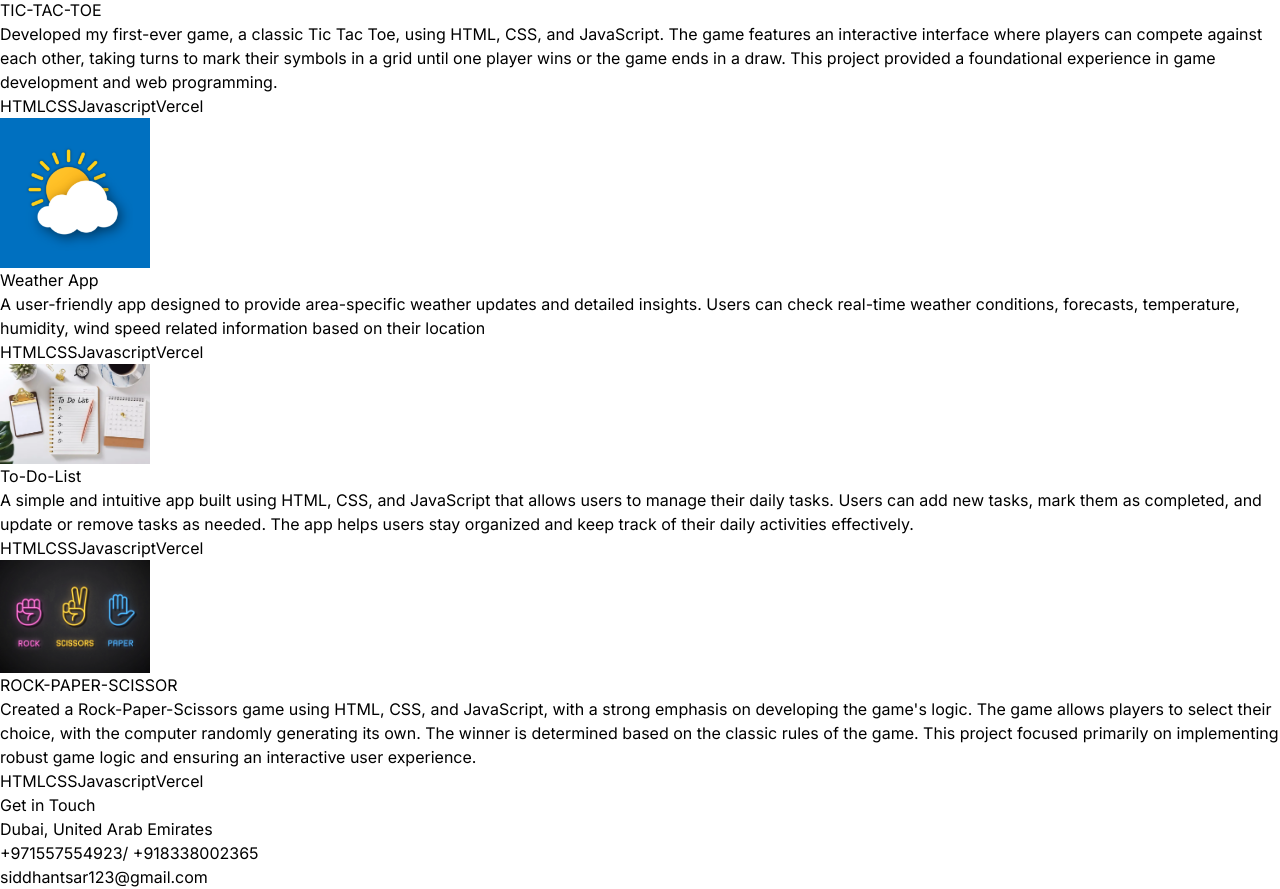
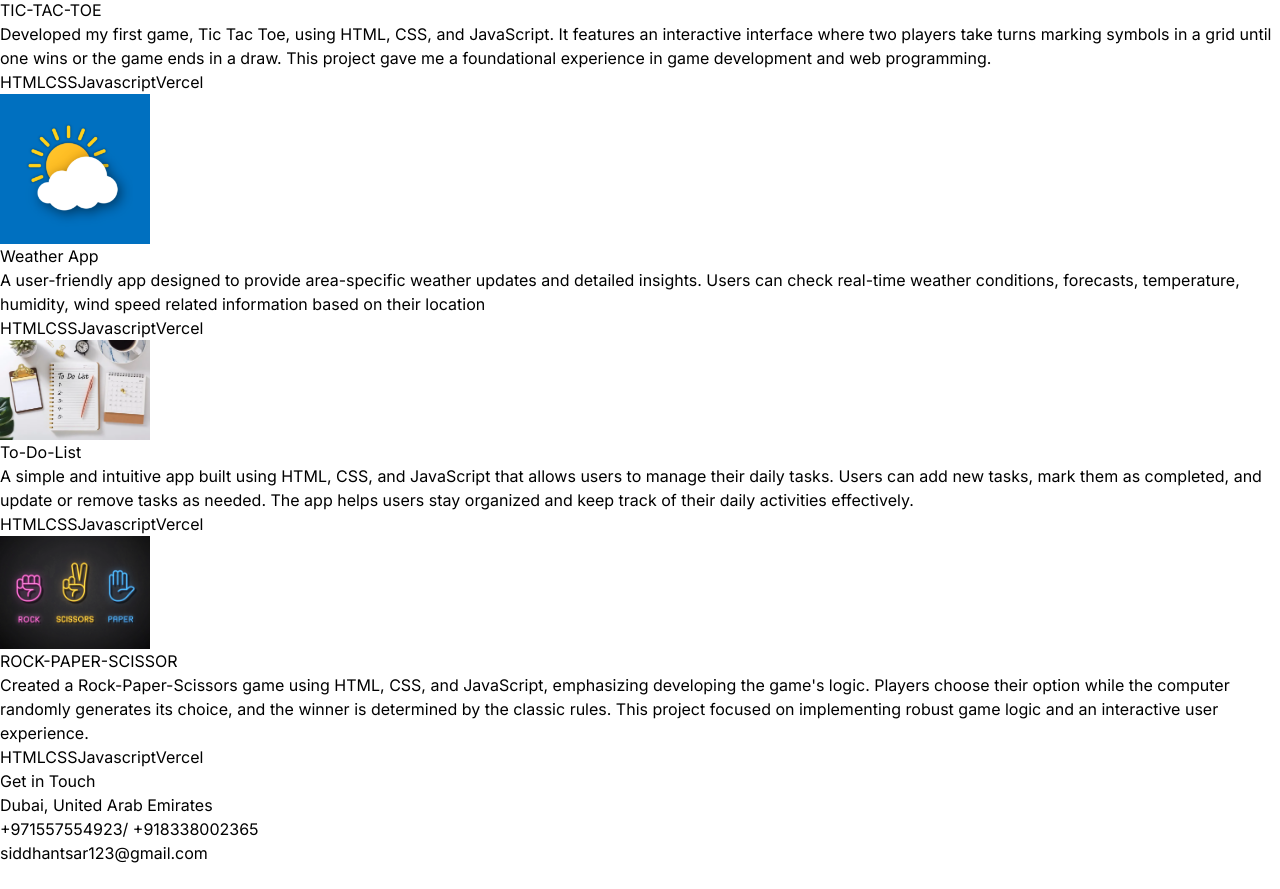
Before and after one commit to siddhantsar345/Portfolio, a React (Vite) app: page / in a window 1280 px wide. Shown: the part 1288-2177 px from the top of the page. After the commit the page ends 2153 px from the top, so only its background shows below. Built offline with nearby package versions, Linux system fonts and the light colour scheme.

Commit message:
Made the image as clickable for the project section and adjusted the navbar

```diff
--- a/src/App.jsx
+++ b/src/App.jsx
@@ -11,8 +11,7 @@ const App=() => {
     <>
     <div className="overflow-x-hidden text-neutral-300 antialiased selection:bg-cyan-300 selection:text-cyan-900">
       <div className="fixed top-0 -z-10 h-full w-full">
-        <div className="absolute top-0 z-[-2] h-screen w-screen bg-neutral-950 bg-[radial-gradient(ellipse_80%_80%_at_50%_-20%,rgba(120,119,198,0.3),rgba(255,255,255,0))]"></div>
-        </div>
+      <div class="relative h-full w-full bg-black"><div class="absolute bottom-0 left-0 right-0 top-0 bg-[linear-gradient(to_right,#4f4f4f2e_1px,transparent_1px),linear-gradient(to_bottom,#8080800a_1px,transparent_1px)] bg-[size:14px_24px]"></div><div class="absolute left-0 right-0 top-[-10%] h-[1000px] w-[1000px] rounded-full bg-[radial-gradient(circle_400px_at_50%_300px,#fbfbfb36,#000)]"></div></div>        </div>
         <div className="container mx-auto px-4 sm:px-6 lg:px-8">
           <Navbar />
           <Hero />
--- a/src/components/Projects.jsx
+++ b/src/components/Projects.jsx
@@ -1,4 +1,5 @@
-import { PROJECTS } from ".."
+import React from "react";
+import { PROJECTS } from "../index"
 import {motion} from "framer-motion"
 
 const Projects=() => {
@@ -16,6 +17,7 @@ const Projects=() => {
           initial={{opacity:0, x: -100}}
           transition={{duration:1}}
           className="w-full lg:w-1/4">
+          <a href={Projects.link} target="_blank" rel="noopener noreferrer">
           <img
           src={Projects.image}
           alt={Projects.title}
@@ -23,6 +25,7 @@ const Projects=() => {
           width={150}
           className="mb-6 rounded"
           />
+          </a>
           </motion.div>
           <motion.div
           whileInView={{opacity:1, x:0}}
--- a/src/components/navbar.jsx
+++ b/src/components/navbar.jsx
@@ -7,9 +7,9 @@ import {FaInstagram} from "react-icons/fa"
 const Navbar= ()=>{
     return <nav className="mb-20 flex items-center justify-between py-6">
         <div className="flex flex-shrink-0 items-center">
-            <img src={logo} alt="logo" className="h-50 w-40 p-7"/>
+            <img src={logo} alt="logo" className="h-50 w-40 p-11 -m-0.5"/>
         </div>
-        <div className="m-8 flex items-center justify-center gap-4 text-2xl">
+        <div className="m-8 flex items-center justify-center gap-4 text-2xl pr-10">
             <a href="https://www.linkedin.com/in/siddhant-sar/">
             <FaLinkedin/></a>
             <a href="https://github.com/siddhantsar345">
--- a/src/index.js
+++ b/src/index.js
@@ -19,15 +19,17 @@ export const EXPERIENCES = [
 
 export const PROJECTS = [
   {
-    title: "TIC-TAC-TOE",
+    title: "TIC-TAC-TOE" ,
     image: project1,
+    link:"https://tic-tac-toe-lake-seven.vercel.app/",
     description:
-      " Developed my first-ever game, a classic Tic Tac Toe, using HTML, CSS, and JavaScript. The game features an interactive interface where players can compete against each other, taking turns to mark their symbols in a grid until one player wins or the game ends in a draw. This project provided a foundational experience in game development and web programming.",
+      "Developed my first game, Tic Tac Toe, using HTML, CSS, and JavaScript. It features an interactive interface where two players take turns marking symbols in a grid until one wins or the game ends in a draw. This project gave me a foundational experience in game development and web programming.",
     technologies: ["HTML", "CSS", "Javascript", "Vercel"],
   },
   {
     title: "Weather App",
     image: project2,
+    link:"https://weather-app-seven-pearl-18.vercel.app/",
     description:
       "A user-friendly app designed to provide area-specific weather updates and detailed insights. Users can check real-time weather conditions, forecasts, temperature, humidity, wind speed related information based on their location",
     technologies: ["HTML", "CSS", "Javascript", "Vercel"],
@@ -35,6 +37,7 @@ export const PROJECTS = [
   {
     title: "To-Do-List",
     image: project3,
+    link:"https://to-do-list-smoky-chi.vercel.app/",
     description:
       "A simple and intuitive app built using HTML, CSS, and JavaScript that allows users to manage their daily tasks. Users can add new tasks, mark them as completed, and update or remove tasks as needed. The app helps users stay organized and keep track of their daily activities effectively.",
     technologies: ["HTML", "CSS", "Javascript", "Vercel"],
@@ -42,8 +45,9 @@ export const PROJECTS = [
   {
     title: "ROCK-PAPER-SCISSOR",
     image: project4,
+    link:"https://rock-paper-scissors-pi-self.vercel.app/",
     description:
-      "Created a Rock-Paper-Scissors game using HTML, CSS, and JavaScript, with a strong emphasis on developing the game's logic. The game allows players to select their choice, with the computer randomly generating its own. The winner is determined based on the classic rules of the game. This project focused primarily on implementing robust game logic and ensuring an interactive user experience.",
+      "Created a Rock-Paper-Scissors game using HTML, CSS, and JavaScript, emphasizing developing the game's logic. Players choose their option while the computer randomly generates its choice, and the winner is determined by the classic rules. This project focused on implementing robust game logic and an interactive user experience.",
     technologies: ["HTML", "CSS", "Javascript", "Vercel"],
   },
 ];
```
